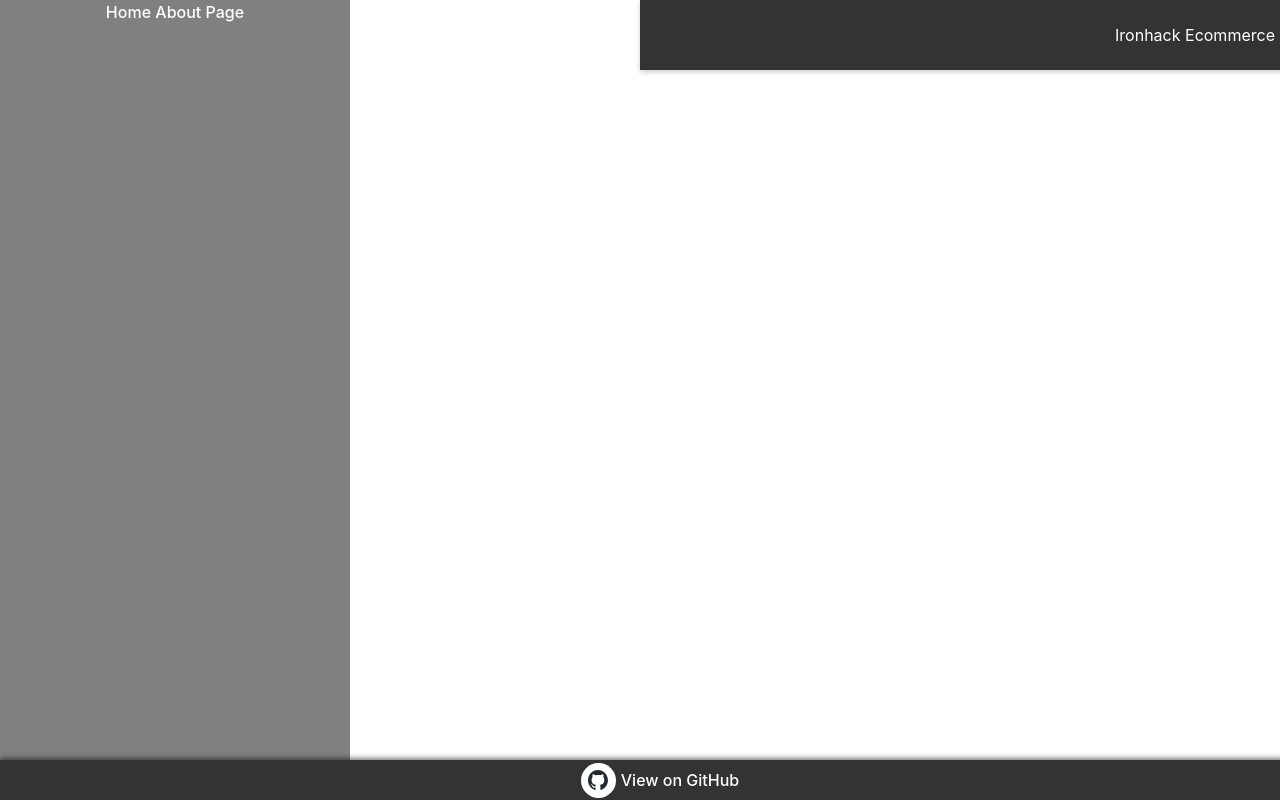
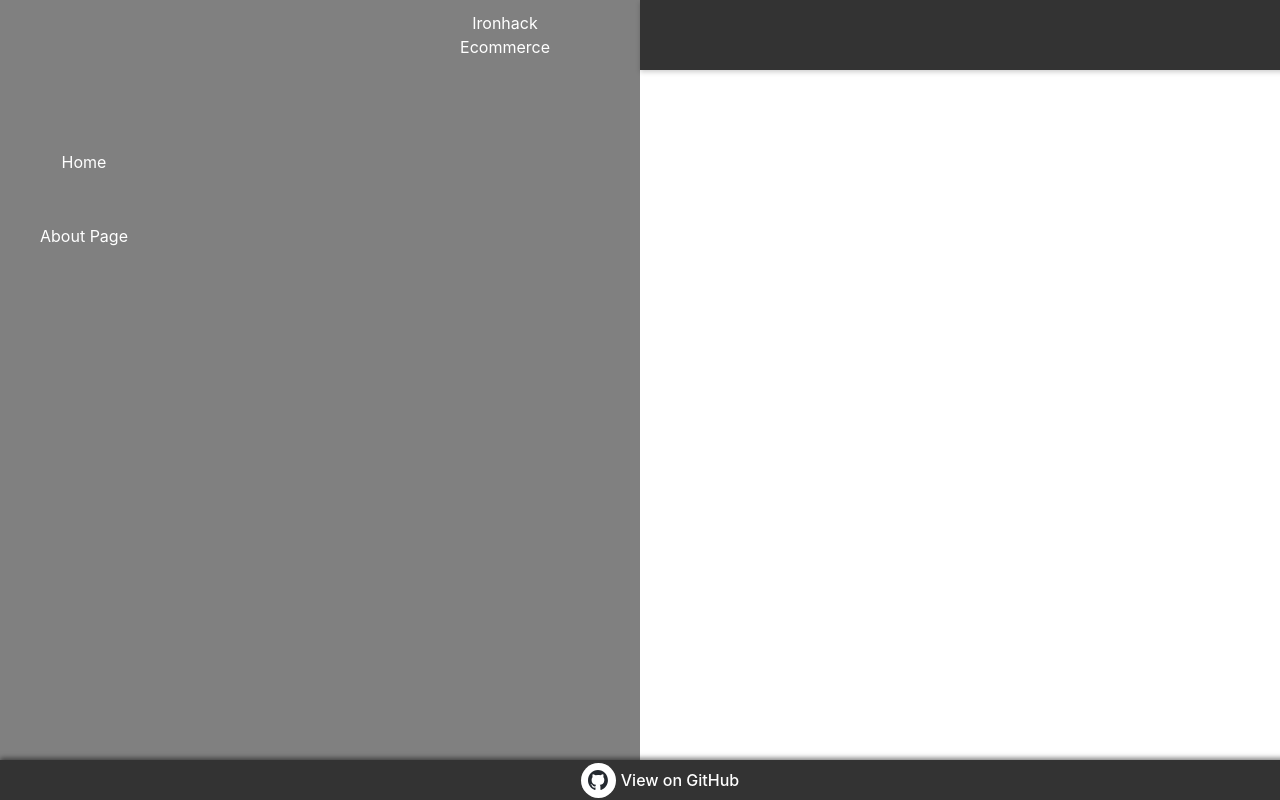
Before and after one commit to minecet/module2-project-ecommerce, a React (Vite) app: page / in a window 1280 px wide. Built offline with nearby package versions, Linux system fonts and the light colour scheme.

Commit message:
sidebar w/ home and anout page

```diff
--- a/src/components/Navbar.css
+++ b/src/components/Navbar.css
@@ -2,7 +2,7 @@
 .navbar {
     background-color: #333;
     color: white;
-    padding: 10px 20px;
+    padding: 10px 0px;
     display: flex;
     justify-content: center;
     align-items: center;
@@ -28,5 +28,5 @@
   }
 
   .navbar-brand {
-    margin-right: 210px;
+    margin-right: 1550px;
   }
--- a/src/components/Sidebar.css
+++ b/src/components/Sidebar.css
@@ -3,10 +3,18 @@
     top: 0;
     left: 0;
     height: 950px;
-    width: 350px;
+    width: 50%;
     background-color: gray;
 }
-.linkMenu a{
+.optionsMenu {
     color: white;
+    list-style: none;
+    position: fixed;
+    left: 0;
+    margin-top: 100px;
+    display:grid;
+    justify-content: flex-start;
+    padding-top: 50px;
+    gap: 50px;
 
 }
--- a/src/components/Sidebar.jsx
+++ b/src/components/Sidebar.jsx
@@ -5,8 +5,10 @@ function Sidebar() {
   return (
     <div>
     <aside className="linkMenu">
-      <a> Home </a>
-      <a> About Page </a>
+      <ul className='optionsMenu'>
+        <li> Home </li>
+        <li> About Page </li>
+      </ul>
     </aside>
     </div>
   );
```
